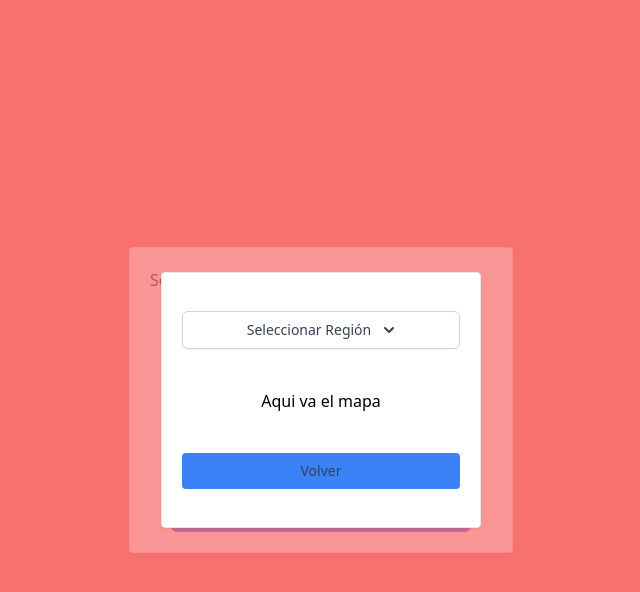
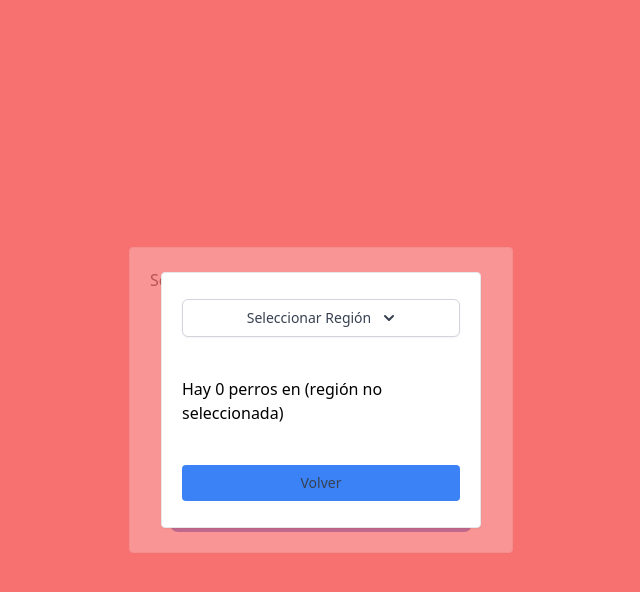
Before and after one commit to ariel-madrid/Tarea-3-TBD, a Nuxt app in the folder tarea3/: page / in a window 1280 px wide. Both pictures are taken after a click on the button "Mostrar todos los perros de una region especifica". Shown: the top 592 px of the page, without its empty margins (323-963 px from the left). Built offline with nearby package versions, Linux system fonts and the light colour scheme.

Commit message:
falta hacer llamada y setear respuesta de n de perros

```diff
--- a/tarea3/components/Perros-Region.vue
+++ b/tarea3/components/Perros-Region.vue
@@ -13,13 +13,16 @@
             </div>
             <div v-if="combobox" class="origin-top-right absolute right-7 mt-2 w-56 rounded-md shadow-lg bg-white ring-1 ring-black ring-opacity-5 focus:outline-none" tabindex="-1">
                 <div class="py-1" role="none">
-                <button @click="getRegions(region.id)" class="w-full text-gray-700 block px-4 py-2 text-sm hover:bg-gray-50 focus:outline-none focus:ring-2 focus:ring-offset-2 focus:ring-offset-gray-100 focus:ring-indigo-500" v-for="region in regions" :key="region.id">{{region.name}}</button>
+                <button @click="getRegions(region)" class="w-full text-gray-700 block px-4 py-2 text-sm hover:bg-gray-50 focus:outline-none focus:ring-2 focus:ring-offset-2 focus:ring-offset-gray-100 focus:ring-indigo-500"
+                        v-for="region in regions" :key="region.id">
+                        {{ region.name }}
+                </button>
                 </div>
             </div>
         </div>
 
         <div class="mt-10 flex justify-center">
-            Aqui va el mapa
+            <p>{{ `Hay ${nPerros} perros en ${regionSeleccionada}` }}</p>
         </div>
 
         <button @click="emit" class="bg-blue-500 rounded mt-10 w-full text-gray-700 block px-4 py-2 text-sm hover:bg-blue-50 focus:outline-none focus:ring-2 focus:ring-offset-2 focus:ring-offset-gray-100 focus:ring-indigo-500">Volver</button>
@@ -33,6 +36,8 @@ import axios from "axios";
 export default {
     data() {
         return {
+            regionSeleccionada: "(región no seleccionada)",
+            nPerros: 0,
             combobox: false,
             regions: [{name:"Region Metropolitana", id:1},{name:"Tarapacá", id:2},{name:"Antofagasta", id:3},{name:"Atacama y Coquimbo", id:4}	],
             value: false
@@ -52,9 +57,14 @@ export default {
         },
         async getRegions(value)
         {
+            this.regionSeleccionada = value.name
+
             //Aqui debemos hacer un get region
-            alert(value)
+            alert(value.id)
             this.showCombobox()
+
+            // Setear respuesta de número de perros
+            this.nPerros = 3333333;
         },
         emit()
         {
```
